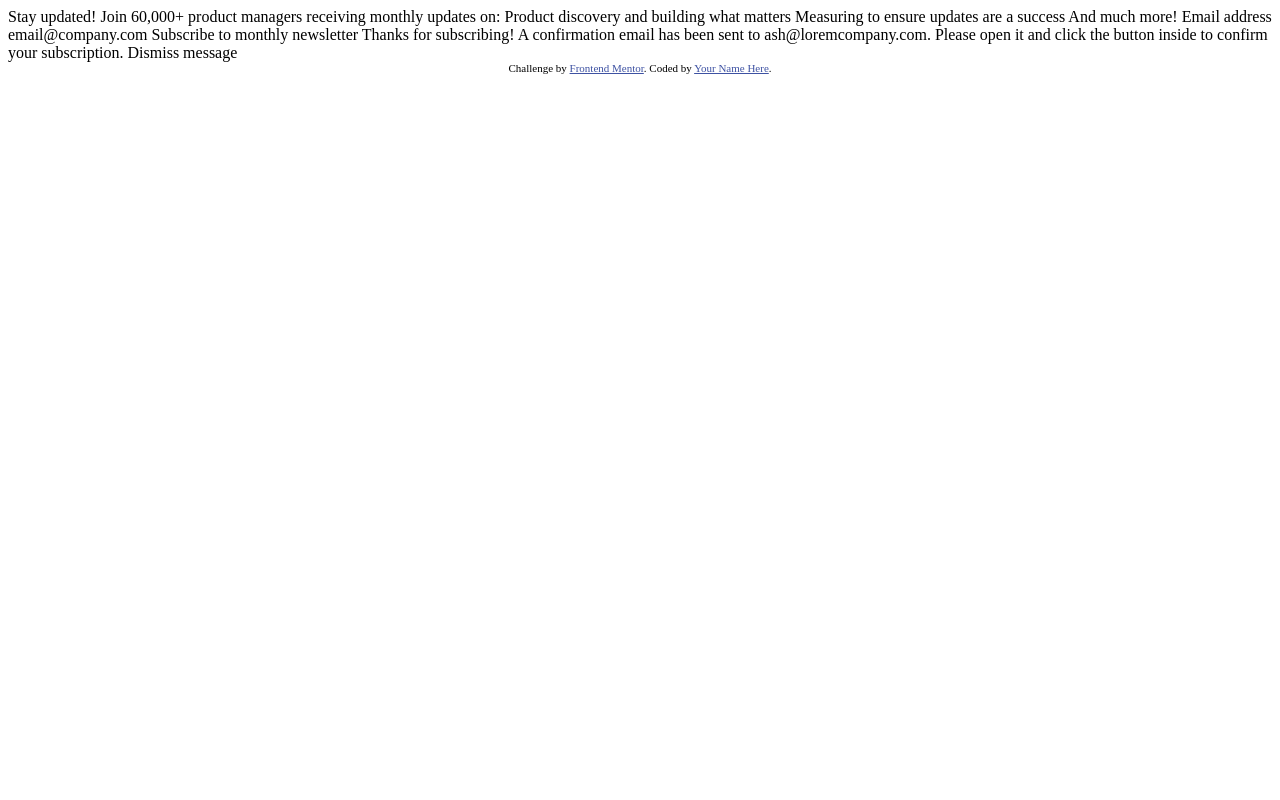
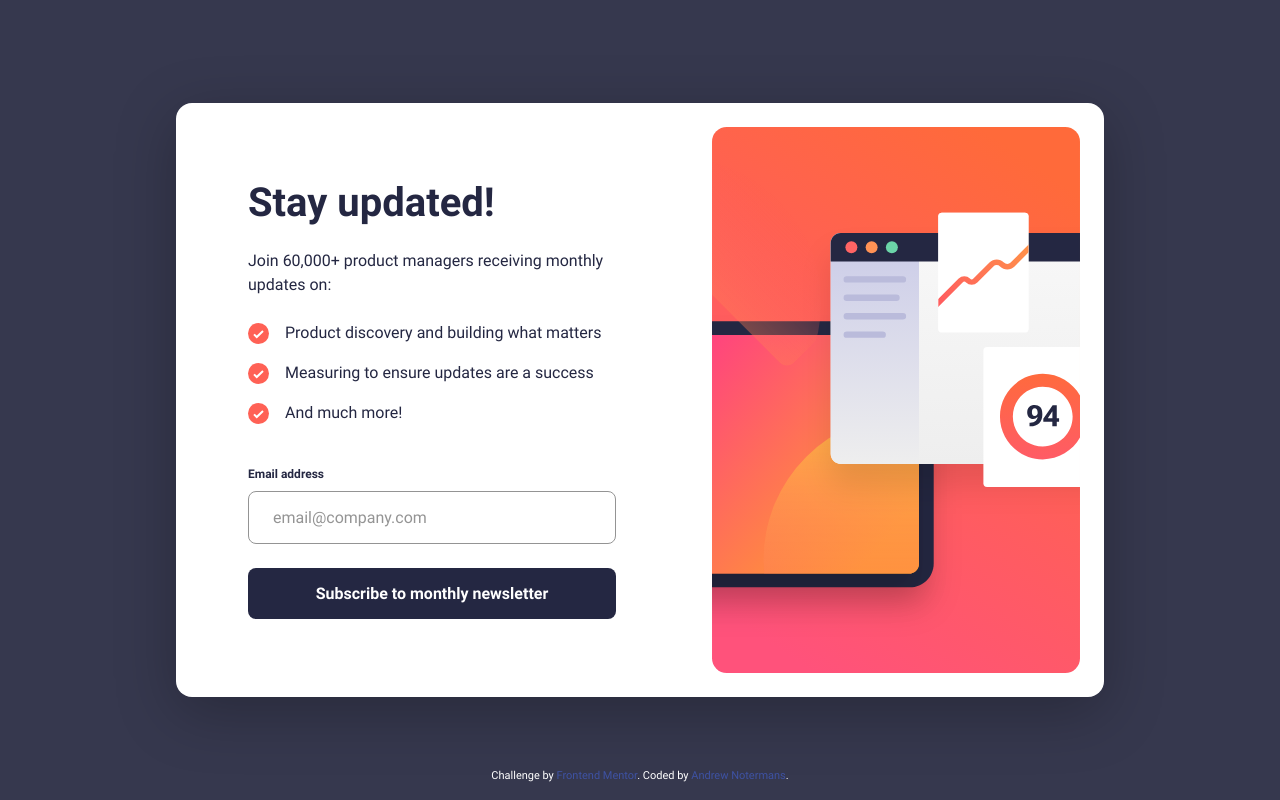
Before and after one commit to andrewnotermans/newsletter-sign-up-with-success-message-main, a plain HTML site: page index.html in a window 1280 px wide. Drawn offline with Linux system fonts and the light colour scheme.

Commit message:
Add newsletter subscription form with email validation and success feedback
- Implemented a JavaScript function to validate email input and provide real-time feedback.
- Created a newsletter form that displays an error message for invalid email submissions.
- Added a success card that shows the confirmed email after successful submission.
- Styled the form and success card using CSS, including responsive design for different screen sizes.
- Included accessibility features such as focus-visible styles and high contrast mode support.

```diff
--- a/index.html
+++ b/index.html
@@ -2,51 +2,89 @@
 <html lang="en">
 <head>
   <meta charset="UTF-8">
-  <meta name="viewport" content="width=device-width, initial-scale=1.0"> <!-- displays site properly based on user's device -->
-
+  <meta name="viewport" content="width=device-width, initial-scale=1.0">
   <link rel="icon" type="image/png" sizes="32x32" href="./assets/images/favicon-32x32.png">
-
+  <link rel="stylesheet" href="./style.css">
   <title>Frontend Mentor | Newsletter sign-up form with success message</title>
-
-  <!-- Feel free to remove these styles or customise in your own stylesheet 👍 -->
-  <style>
-    .attribution { font-size: 11px; text-align: center; }
-    .attribution a { color: hsl(228, 45%, 44%); }
-  </style>
 </head>
 <body>
+  <main class="main-container">
+    <!-- Newsletter Sign-up Card -->
+    <section class="newsletter-card" id="newsletterCard">
+      <div class="content-wrapper">
+        <!-- Mobile Image -->
+        <div class="hero-image hero-image--mobile">
+          <img src="./assets/images/illustration-sign-up-mobile.svg" alt="Newsletter illustration" />
+        </div>
 
-  <!-- Sign-up form start -->
+        <!-- Content -->
+        <div class="content">
+          <h1 class="title">Stay updated!</h1>
+          <p class="description">Join 60,000+ product managers receiving monthly updates on:</p>
 
-  Stay updated!
+          <ul class="features-list">
+            <li class="feature-item">
+              <img src="./assets/images/icon-list.svg" alt="Checkmark" class="check-icon" />
+              Product discovery and building what matters
+            </li>
+            <li class="feature-item">
+              <img src="./assets/images/icon-list.svg" alt="Checkmark" class="check-icon" />
+              Measuring to ensure updates are a success
+            </li>
+            <li class="feature-item">
+              <img src="./assets/images/icon-list.svg" alt="Checkmark" class="check-icon" />
+              And much more!
+            </li>
+          </ul>
 
-  Join 60,000+ product managers receiving monthly updates on:
+          <form class="newsletter-form" id="newsletterForm" novalidate>
+            <div class="form-group">
+              <div class="label-wrapper">
+                <label for="email" class="form-label">Email address</label>
+                <span class="error-message" id="errorMessage" aria-live="polite"></span>
+              </div>
+              <input
+                type="email"
+                id="email"
+                name="email"
+                class="form-input"
+                placeholder="email@company.com"
+                aria-describedby="errorMessage"
+                required
+              />
+            </div>
+            <button type="submit" class="submit-btn">Subscribe to monthly newsletter</button>
+          </form>
+        </div>
 
-  Product discovery and building what matters
-  Measuring to ensure updates are a success
-  And much more!
+        <!-- Desktop Image -->
+        <div class="hero-image hero-image--desktop">
+          <img src="./assets/images/illustration-sign-up-desktop.svg" alt="Newsletter illustration" />
+        </div>
+      </div>
+    </section>
 
-  Email address
-  email@company.com
+    <!-- Success Message Card -->
+    <section class="success-card" id="successCard">
+      <div class="success-content">
+        <img src="./assets/images/icon-success.svg" alt="Success" class="success-icon" />
+        <h1 class="success-title">Thanks for subscribing!</h1>
+        <p class="success-description">
+          A confirmation email has been sent to <span id="confirmedEmail" class="email-highlight"></span>.
+          Please open it and click the button inside to confirm your subscription.
+        </p>
+        <button class="dismiss-btn" id="dismissBtn">Dismiss message</button>
+      </div>
+    </section>
+  </main>
 
-  Subscribe to monthly newsletter
+  <footer class="attribution">
+    Challenge by <a href="https://www.frontendmentor.io?ref=challenge" target="_blank">Frontend Mentor</a>.
+    Coded by <a href="#">Andrew Notermans</a>.
+  </footer>
 
-  <!-- Sign-up form end -->
-
-  <!-- Success message start -->
-
-  Thanks for subscribing!
-
-  A confirmation email has been sent to ash@loremcompany.com.
-  Please open it and click the button inside to confirm your subscription.
-
-  Dismiss message
-
-  <!-- Success message end -->
-
-  <div class="attribution">
-    Challenge by <a href="https://www.frontendmentor.io?ref=challenge" target="_blank">Frontend Mentor</a>.
-    Coded by <a href="#">Your Name Here</a>.
-  </div>
+  <script src="./script.js"></script>
 </body>
 </html>
+</body>
+</html>
--- /dev/null
+++ b/script.js
@@ -0,0 +1,77 @@
+const form = document.getElementById('newsletterForm');
+        const emailInput = document.getElementById('email');
+        const errorMessage = document.getElementById('errorMessage');
+        const newsletterCard = document.getElementById('newsletterCard');
+        const successCard = document.getElementById('successCard');
+        const confirmedEmail = document.getElementById('confirmedEmail');
+        const dismissBtn = document.getElementById('dismissBtn');
+
+        function validateEmail(email) {
+            const re = /^[^\s@]+@[^\s@]+\.[^\s@]+$/;
+            return re.test(email);
+        }
+
+        function showError() {
+            emailInput.classList.add('error');
+            errorMessage.textContent = "Valid email required";
+            errorMessage.style.display = 'block';
+        }
+
+        function hideError() {
+            emailInput.classList.remove('error');
+            errorMessage.style.display = 'none';
+        }
+
+        let inputTimer;
+
+        emailInput.addEventListener('input', function(e) {
+            const email = emailInput.value.trim();
+
+            // Clear any existing timer
+            clearTimeout(inputTimer);
+
+            // If there's an error state and user is typing, hide it immediately
+            if (emailInput.classList.contains('error')) {
+                hideError();
+            }
+
+            // Only show error for non-empty invalid emails after a delay
+            if(email.length > 0 && !validateEmail(email)) {
+                inputTimer = setTimeout(() => {
+                    if(!validateEmail(emailInput.value.trim())) {
+                        showError();
+                    }
+                }, 1000);
+            }
+        });
+
+        form.addEventListener('submit', function(e) {
+            e.preventDefault();
+
+            const email = emailInput.value.trim();
+
+            // Check if email is empty or invalid
+            if (!email || !validateEmail(email)) {
+                showError();
+                // Make sure we stay on the newsletter card
+                newsletterCard.style.display = 'grid';
+                successCard.style.display = 'none';
+                successCard.classList.remove('active');
+                return;
+            }
+
+            // Valid email - show success
+            hideError();
+            confirmedEmail.textContent = email;
+            newsletterCard.style.display = 'none';
+            successCard.style.display = 'flex';
+            successCard.classList.add('active');
+        });
+
+        dismissBtn.addEventListener('click', function() {
+            successCard.classList.remove('active');
+            successCard.style.display = 'none';
+            newsletterCard.style.display = 'grid';
+            emailInput.value = '';
+            hideError();
+        });
--- /dev/null
+++ b/style.css
@@ -0,0 +1,438 @@
+/* Custom Font Face Declarations */
+@font-face {
+  font-family: 'Roboto';
+  src: url('../assets/fonts/Roboto-Regular.ttf') format('truetype');
+  font-weight: 400;
+  font-display: swap;
+}
+
+@font-face {
+  font-family: 'Roboto';
+  src: url('../assets/fonts/Roboto-Bold.ttf') format('truetype');
+  font-weight: 700;
+  font-display: swap;
+}
+
+/* CSS Reset and Base Styles */
+*,
+*::before,
+*::after {
+  box-sizing: border-box;
+  margin: 0;
+  padding: 0;
+}
+
+/* CSS Variables from Style Guide */
+:root {
+  /* Colors */
+  --primary-red: hsl(4, 100%, 67%);
+  --blue-800: hsl(234, 29%, 20%);
+  --blue-700: hsl(235, 18%, 26%);
+  --grey: hsl(0, 0%, 58%);
+  --white: hsl(0, 0%, 100%);
+
+  /* Typography */
+  --font-family: 'Roboto', Arial, sans-serif;
+  --font-size-base: 16px;
+  --font-weight-regular: 400;
+  --font-weight-bold: 700;
+
+  /* Spacing */
+  --spacing-xs: 0.5rem;
+  --spacing-sm: 1rem;
+  --spacing-md: 1.5rem;
+  --spacing-lg: 2rem;
+  --spacing-xl: 2.5rem;
+  --spacing-xxl: 3rem;
+
+  /* Borders */
+  --border-radius: 8px;
+  --border-radius-lg: 16px;
+}
+
+/* Base Body Styles */
+body {
+  font-family: var(--font-family);
+  font-size: var(--font-size-base);
+  font-weight: var(--font-weight-regular);
+  line-height: 1.5;
+  color: var(--blue-800);
+  background-color: var(--blue-800);
+  min-height: 100vh;
+}
+
+/* Main Container */
+.main-container {
+  min-height: 100vh;
+  display: flex;
+  align-items: center;
+  justify-content: center;
+  padding: var(--spacing-sm);
+}
+
+/* Newsletter Card - Mobile First */
+.newsletter-card {
+  background-color: var(--white);
+  border-radius: var(--border-radius-lg);
+  max-width: 100%;
+  width: 100%;
+  overflow: hidden;
+  box-shadow: 0 15px 60px rgba(0, 0, 0, 0.25);
+}
+
+.content-wrapper {
+  display: flex;
+  flex-direction: column;
+}
+
+/* Hero Images */
+.hero-image {
+  width: 100%;
+}
+
+.hero-image img {
+  width: 100%;
+  height: auto;
+  display: block;
+}
+
+/* Show mobile image by default, hide desktop */
+.hero-image--desktop {
+  display: none;
+}
+
+.hero-image--mobile {
+  display: block;
+}
+
+/* Content Section */
+.content {
+  padding: var(--spacing-lg) var(--spacing-md) var(--spacing-xl);
+}
+
+/* Typography */
+.title {
+  font-size: 2.5rem;
+  font-weight: var(--font-weight-bold);
+  color: var(--blue-800);
+  margin-bottom: var(--spacing-md);
+  line-height: 1.1;
+}
+
+.description {
+  margin-bottom: var(--spacing-md);
+  color: var(--blue-800);
+}
+
+/* Features List */
+.features-list {
+  list-style: none;
+  margin-bottom: var(--spacing-xl);
+}
+
+.feature-item {
+  display: flex;
+  align-items: flex-start;
+  gap: var(--spacing-sm);
+  margin-bottom: var(--spacing-sm);
+  color: var(--blue-800);
+}
+
+.check-icon {
+  width: 21px;
+  height: 21px;
+  flex-shrink: 0;
+  margin-top: 2px;
+}
+
+/* Form Styles */
+.newsletter-form {
+  display: flex;
+  flex-direction: column;
+  gap: var(--spacing-md);
+}
+
+.form-group {
+  display: flex;
+  flex-direction: column;
+}
+
+.label-wrapper {
+  display: flex;
+  justify-content: space-between;
+  align-items: center;
+  margin-bottom: var(--spacing-xs);
+}
+
+.form-label {
+  font-size: 0.75rem;
+  font-weight: var(--font-weight-bold);
+  color: var(--blue-800);
+}
+
+.error-message {
+  font-size: 0.75rem;
+  font-weight: var(--font-weight-bold);
+  color: var(--primary-red);
+  display: none;
+}
+
+/* .error-message.show {
+  display: block;
+} */
+
+.form-input {
+  padding: var(--spacing-sm) var(--spacing-md);
+  border: 1px solid var(--grey);
+  border-radius: var(--border-radius);
+  font-family: var(--font-family);
+  font-size: var(--font-size-base);
+  background-color: var(--white);
+  transition: border-color 0.3s ease, background-color 0.3s ease;
+}
+
+.form-input:focus {
+  outline: none;
+  border-color: var(--blue-800);
+}
+
+.form-input.error {
+  border-color: var(--primary-red);
+  background-color: hsl(4, 100%, 67%, 0.15);
+  color: var(--primary-red);
+}
+
+.form-input::placeholder {
+  color: var(--grey);
+}
+
+/* Submit Button */
+.submit-btn {
+  padding: var(--spacing-sm) var(--spacing-md);
+  background-color: var(--blue-800);
+  color: var(--white);
+  border: none;
+  border-radius: var(--border-radius);
+  font-family: var(--font-family);
+  font-size: var(--font-size-base);
+  font-weight: var(--font-weight-bold);
+  cursor: pointer;
+  transition: background-color 0.3s ease, box-shadow 0.3s ease;
+}
+
+.submit-btn:hover {
+  background: linear-gradient(135deg, hsl(4, 100%, 67%), hsl(13, 100%, 62%));
+  box-shadow: 0 16px 32px rgba(255, 97, 85, 0.25);
+}
+
+.submit-btn:focus {
+  outline: 2px solid var(--primary-red);
+  outline-offset: 2px;
+}
+
+/* Success Card */
+.success-card {
+  background-color: var(--white);
+  border-radius: var(--border-radius-lg);
+  max-width: 100%;
+  width: 100%;
+  box-shadow: 0 15px 60px rgba(0, 0, 0, 0.25);
+  display: none;
+}
+
+.success-card.active {
+  display: block;
+}
+
+.success-content {
+  padding: var(--spacing-xxl) var(--spacing-md) var(--spacing-xl);
+  display: flex;
+  flex-direction: column;
+  gap: var(--spacing-md);
+}
+
+.success-icon {
+  width: 64px;
+  height: 64px;
+  margin-bottom: var(--spacing-sm);
+}
+
+.success-title {
+  font-size: 2.5rem;
+  font-weight: var(--font-weight-bold);
+  color: var(--blue-800);
+  line-height: 1.1;
+}
+
+.success-description {
+  color: var(--blue-800);
+  line-height: 1.5;
+  margin-bottom: var(--spacing-lg);
+}
+
+.email-highlight {
+  font-weight: var(--font-weight-bold);
+  color: var(--blue-800);
+}
+
+.dismiss-btn {
+  padding: var(--spacing-sm) var(--spacing-md);
+  background-color: var(--blue-800);
+  color: var(--white);
+  border: none;
+  border-radius: var(--border-radius);
+  font-family: var(--font-family);
+  font-size: var(--font-size-base);
+  font-weight: var(--font-weight-bold);
+  cursor: pointer;
+  transition: background-color 0.3s ease, box-shadow 0.3s ease;
+}
+
+.dismiss-btn:hover {
+  background: linear-gradient(135deg, hsl(4, 100%, 67%), hsl(13, 100%, 62%));
+  box-shadow: 0 16px 32px rgba(255, 97, 85, 0.25);
+}
+
+.dismiss-btn:focus {
+  outline: 2px solid var(--primary-red);
+  outline-offset: 2px;
+}
+
+/* Attribution */
+.attribution {
+  position: fixed;
+  bottom: var(--spacing-sm);
+  left: 50%;
+  transform: translateX(-50%);
+  font-size: 11px;
+  text-align: center;
+  color: var(--white);
+}
+
+.attribution a {
+  color: hsl(228, 45%, 44%);
+  text-decoration: none;
+}
+
+.attribution a:hover {
+  text-decoration: underline;
+}
+
+/* Tablet Breakpoint (768px and up) */
+@media (min-width: 48rem) {
+  .main-container {
+    padding: var(--spacing-lg);
+  }
+
+  .newsletter-card {
+    max-width: 58rem;
+  }
+
+  .content {
+    padding: var(--spacing-xl) var(--spacing-lg);
+  }
+
+  .success-content {
+    padding: var(--spacing-xxl) var(--spacing-lg);
+    max-width: 31.25rem;
+    margin: 0 auto;
+  }
+}
+
+/* Desktop Breakpoint (928px and up) */
+@media (min-width: 58rem) {
+  body {
+    background-color: var(--blue-700);
+  }
+
+  .newsletter-card {
+    max-width: 58rem;
+  }
+
+  .content-wrapper {
+    flex-direction: row;
+    align-items: center;
+    gap: var(--spacing-xxl);
+    padding: var(--spacing-md);
+  }
+
+  /* Switch image display on desktop */
+  .hero-image--mobile {
+    display: none;
+  }
+
+  .hero-image--desktop {
+    display: block;
+    order: 2;
+    flex: 1;
+    max-width: 25rem;
+  }
+
+  .content {
+    flex: 1;
+    order: 1;
+    padding: var(--spacing-xl) var(--spacing-lg);
+  }
+
+  .success-card {
+    max-width: 31.25rem;
+  }
+
+  .success-content {
+    padding: var(--spacing-xxl);
+  }
+}
+
+/* Large Desktop Breakpoint (1200px and up) */
+@media (min-width: 75rem) {
+  .newsletter-card {
+    max-width: 58rem;
+  }
+
+  .content {
+    padding: var(--spacing-xxl);
+  }
+}
+
+/* High Contrast Mode Support */
+@media (prefers-contrast: high) {
+  .form-input {
+    border-width: 2px;
+  }
+
+  .submit-btn,
+  .dismiss-btn {
+    border: 2px solid var(--white);
+  }
+}
+
+/* Reduced Motion Support */
+@media (prefers-reduced-motion: reduce) {
+  *,
+  *::before,
+  *::after {
+    animation-duration: 0.01ms !important;
+    animation-iteration-count: 1 !important;
+    transition-duration: 0.01ms !important;
+  }
+}
+
+/* Focus Visible Support */
+@supports selector(:focus-visible) {
+  .submit-btn:focus:not(:focus-visible),
+  .dismiss-btn:focus:not(:focus-visible),
+  .form-input:focus:not(:focus-visible) {
+    outline: none;
+  }
+
+  .submit-btn:focus-visible,
+  .dismiss-btn:focus-visible {
+    outline: 2px solid var(--primary-red);
+    outline-offset: 2px;
+  }
+
+  .form-input:focus-visible {
+    outline: 2px solid var(--blue-800);
+    outline-offset: 2px;
+  }
+}
```
Also changed, not shown: 1 other file.
